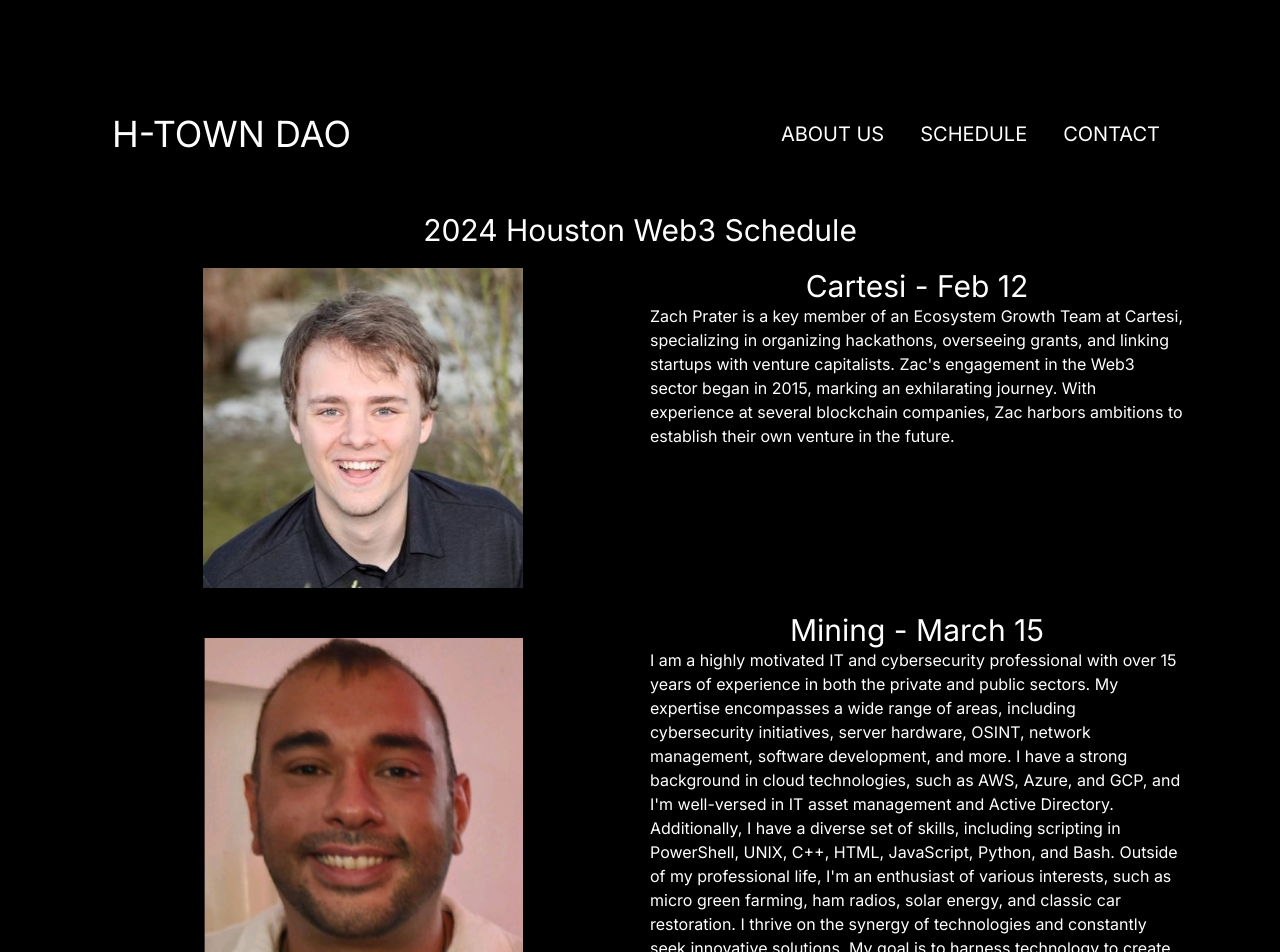
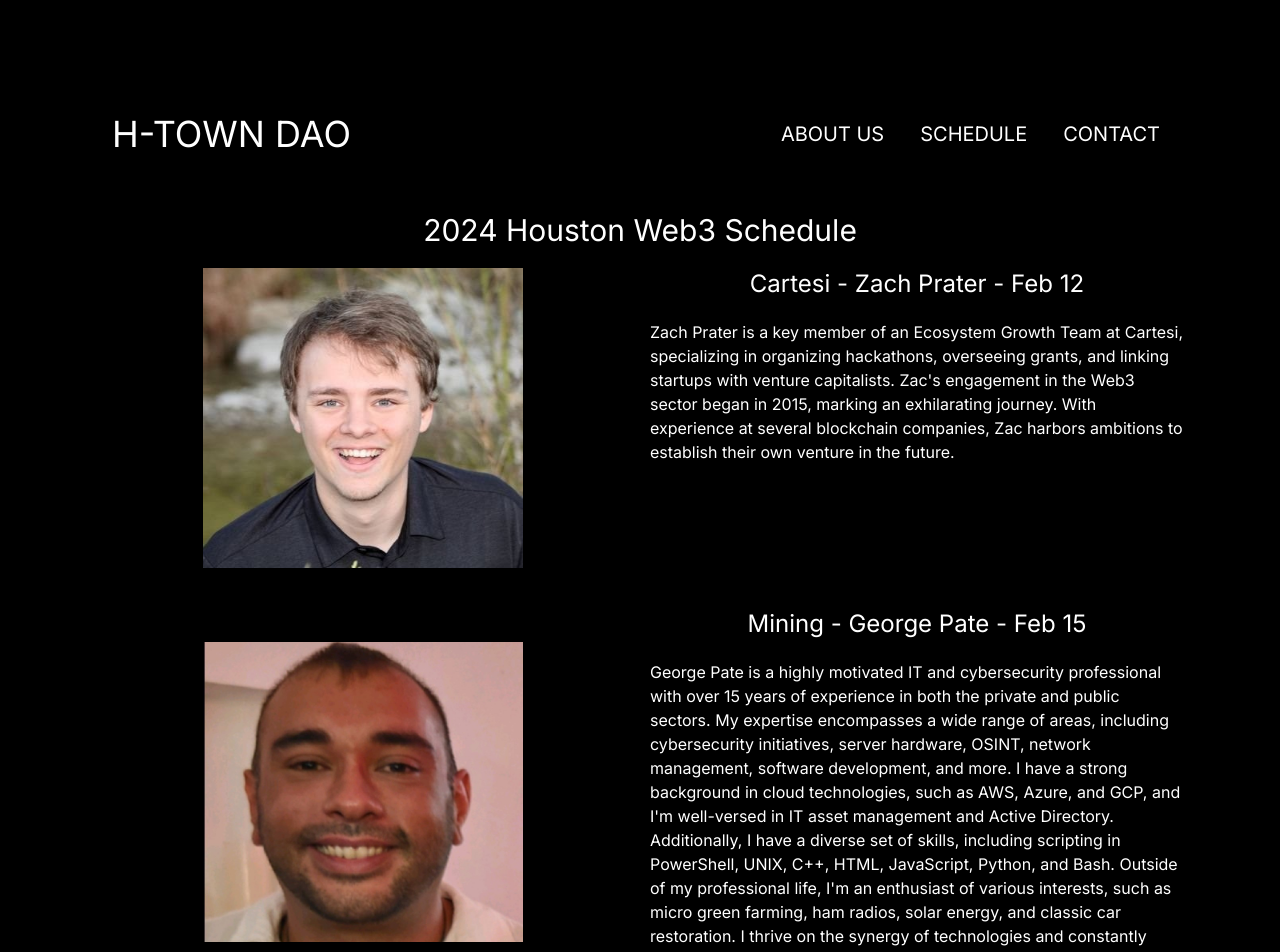
Before and after one commit to h-town-dao/h-town-dao-website, a Next.js app: page /schedule in a window 1280 px wide. Shown: the top 952 px of the page. Built offline with nearby package versions, Linux system fonts and the light colour scheme.

Commit message:
adjusted formating for 2024 schedule

```diff
--- a/src/app/schedule/page.tsx
+++ b/src/app/schedule/page.tsx
@@ -1,30 +1,41 @@
 import { info } from "@/data/data";
 import Image from "next/image";
+
+type BioSectionProps = {
+  title: string;
+  imageUrl: string;
+  description: string;
+};
+
+const BioSection: React.FC<BioSectionProps> = ({ title, imageUrl, description }) => {
+  return (
+    <div className='lg:grid grid-cols-2 gap-5 pb-5'>
+      <div className='flex justify-center items-center'>
+        <img className='w-80 h-80 pb-5' src={imageUrl} alt='Bio Image' />
+      </div>
+      <div className=''>
+        <div className='text-2xl text-center pb-5'>{title}</div>
+        <div className=''>{description}</div>
+      </div>
+    </div>
+  );
+};
 
 const Schedule = () => {
   return (
     <div className=''>
       <div className='flex text-3xl pt-10 justify-center'>2024 Houston Web3 Schedule</div>
-      <div className='pt-5'>
-        <div className='lg:grid grid-cols-2 gap-5 w-full'>
-          <div className='flex justify-center items-center'>
-            <img className='w-80 h-80' src={info.schedule[202402].image} />
-          </div>
-          <div className=''>
-            <div className='text-3xl text-center'>Cartesi - Feb 12</div>
-            {info.schedule[202402].description}
-          </div>
-        </div>
-        <br />
-        <div className='lg:grid grid-cols-2 gap-5'>
-          <div className='flex justify-center items-center'>
-            <img className='w-80 h-80' src={info.schedule[202403].image} />
-          </div>
-          <div className=''>
-            <div className='text-3xl text-center'>Mining - March 15</div>
-            {info.schedule[202403].description}
-          </div>
-        </div>
+      <div className='pt-5 pb-5'>
+        <BioSection
+          title={info.schedule[202402].title}
+          imageUrl={info.schedule[202402].image}
+          description={info.schedule[202402].description}
+        />
+        <BioSection
+          title={info.schedule[202403].title}
+          imageUrl={info.schedule[202403].image}
+          description={info.schedule[202403].description}
+        />
       </div>
     </div>
   );
--- a/src/data/data.ts
+++ b/src/data/data.ts
@@ -10,15 +10,15 @@ const info = {
   schedule: {
     2024_01: { description: "test", image: "/images/download.png" },
     2024_02: {
-      title: "Zach Prater",
+      title: "Cartesi - Zach Prater - Feb 12",
       description:
         "Zach Prater is a key member of an Ecosystem Growth Team at Cartesi, specializing in organizing hackathons, overseeing grants, and linking startups with venture capitalists. Zac's engagement in the Web3 sector began in 2015, marking an exhilarating journey. With experience at several blockchain companies, Zac harbors ambitions to establish their own venture in the future.",
       image: "/images/prater.jpg",
     },
     2024_03: {
-      title: "George Pate",
+      title: "Mining - George Pate - Feb 15",
       description:
-        "I am a highly motivated IT and cybersecurity professional with over 15 years of experience in both the private and public sectors. My expertise encompasses a wide range of areas, including cybersecurity initiatives, server hardware, OSINT, network management, software development, and more. I have a strong background in cloud technologies, such as AWS, Azure, and GCP, and I'm well-versed in IT asset management and Active Directory. Additionally, I have a diverse set of skills, including scripting in PowerShell, UNIX, C++, HTML, JavaScript, Python, and Bash. Outside of my professional life, I'm an enthusiast of various interests, such as micro green farming, ham radios, solar energy, and classic car restoration. I thrive on the synergy of technologies and constantly seek innovative solutions. My goal is to harness technology to create abundance and make a positive impact on the world. Hack the Planet!",
+        "George Pate is a highly motivated IT and cybersecurity professional with over 15 years of experience in both the private and public sectors. My expertise encompasses a wide range of areas, including cybersecurity initiatives, server hardware, OSINT, network management, software development, and more. I have a strong background in cloud technologies, such as AWS, Azure, and GCP, and I'm well-versed in IT asset management and Active Directory. Additionally, I have a diverse set of skills, including scripting in PowerShell, UNIX, C++, HTML, JavaScript, Python, and Bash. Outside of my professional life, I'm an enthusiast of various interests, such as micro green farming, ham radios, solar energy, and classic car restoration. I thrive on the synergy of technologies and constantly seek innovative solutions. My goal is to harness technology to create abundance and make a positive impact on the world. Hack the Planet!",
       image: "/images/pate.jpg",
     },
     2024_04: { description: "test", image: "/images/download.png" },
```
